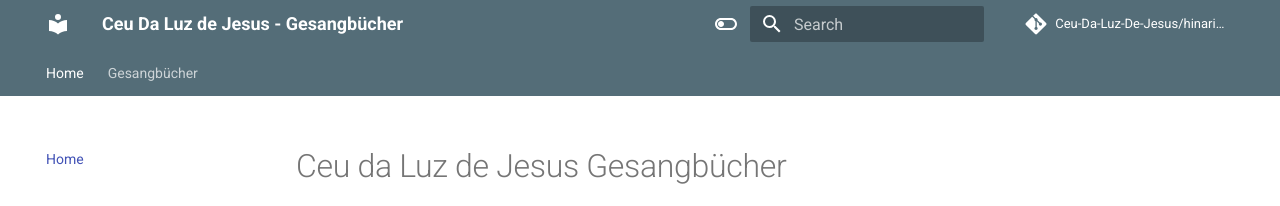
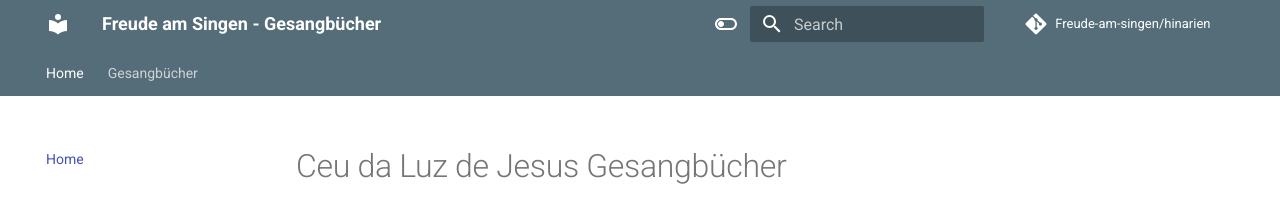
Before and after one commit to Ceu-Da-Luz-De-Jesus/hinarien, an MkDocs documentation site: the page built from docs/index.md, in a window 1280 px wide. Shown: the top 206 px of the page. Built offline with MkDocs 1.6.1 and Material for MkDocs 9.7.7, drawn with Linux system fonts in a browser that asks for light colours; comment, search, counter and statistics services are not loaded.

Commit message:
Update uri

```diff
--- a/mkdocs.yaml
+++ b/mkdocs.yaml
@@ -1,10 +1,10 @@
 ---
-site_name: Ceu Da Luz de Jesus -  Gesangbücher
-site_description: These document is teil unsere seite für Gesangbücher
+site_name: Freude am Singen -  Gesangbücher
+site_description: Unsere seite für Gesangbücher
 site_author: Rolf Guescini
 docs_dir: docs/
-repo_name: Ceu-Da-Luz-De-Jesus/hinarien
-repo_url: https://github.com/Ceu-Da-Luz-De-Jesus/hinarien
+repo_name: Freude-am-singen/hinarien
+repo_url: https://github.com/Freude-am-singen/hinarien
 nav:
   - Home: index.md
   - Gesangbücher:
```
